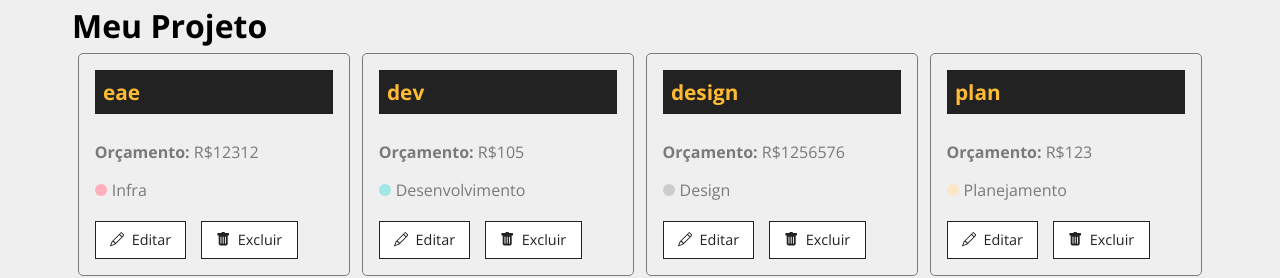
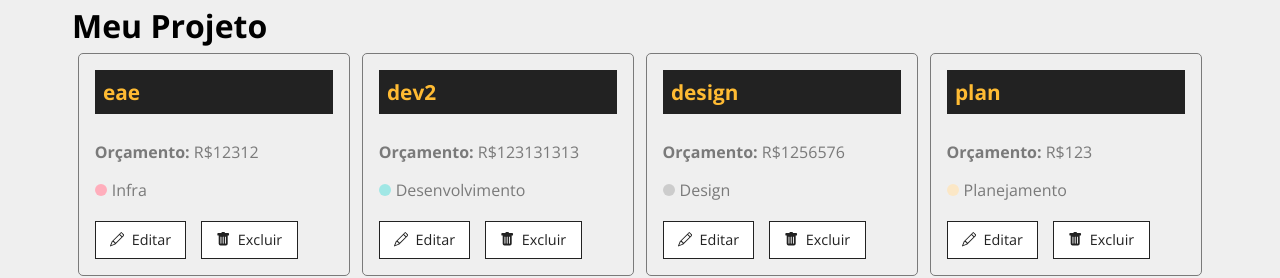
Before and after one commit to while-kaique/Projeto-React_01, a React (Create React App) app in the folder costs/: page /projects in a window 1280 px wide. Shown: the part 204-482 px from the top of the page. Built offline with nearby package versions, Linux system fonts and the light colour scheme; data requests are answered from the project's data file; the HTML template or start-up script is replaced by a standard one; a web font is replaced by a local one.

Commit message:
Continuação do update anterior

```diff
--- a/costs/db.json
+++ b/costs/db.json
@@ -12,8 +12,8 @@
       "id": 1
     },
     {
-      "name": "dev",
-      "budget": "105",
+      "name": "dev2",
+      "budget": "123131313",
       "category": {
         "id": "2",
         "name": "Desenvolvimento"
--- a/costs/src/components/pages/NewProject.jsx
+++ b/costs/src/components/pages/NewProject.jsx
@@ -20,9 +20,8 @@ function NewProject (){
             body: JSON.stringify(project)
         }).then(res => res.json())
         .then(data => {
-            console.log(data)
             const state = {message: "Projeto criado com sucesso"}
-            navigate("/projects",{ state})
+            navigate("/projects",{ state })
         })
         .catch(err => console.log(err))
     }
--- a/costs/src/components/pages/Project.jsx
+++ b/costs/src/components/pages/Project.jsx
@@ -1,18 +1,21 @@
 import styles from './Project.module.css'
 
-import {useParams} from 'react-router-dom'
+import {useParams, useNavigate} from 'react-router-dom'
 import { useState, useEffect } from 'react'
 import Loading from '../layout/Loading'
 
-
 import Container from '../layout/Container.jsx'
+import ProjectForm from '../projects/ProjectForm.jsx'
 
 function Project () {
 
     const { id } = useParams()
+    const navigate = useNavigate()
+
 
     const [project, setProject] = useState([])
     const [showProjectForm, setShowProjectForm] = useState(false)
+    const [updId, setUpdId] = useState(0)
 
     useEffect(()=> {
         setTimeout(() => {
@@ -31,6 +34,29 @@ function Project () {
 
     function toggleProjectForm(){
         setShowProjectForm(!showProjectForm)
+    }
+
+    function updateProject(project) {
+        console.log(id)
+        fetch(`http://localhost:5000/projects/${id}`, {
+            method: "PATCH",
+            headers: {
+                'Content-Type': 'application/json'
+            },
+            body: JSON.stringify(project)
+        }).then(res => res.json())
+        .then(data => {
+            setUpdId(updId + 1)
+            console.log(updId)
+            console.log(updId)
+            console.log(updId)
+            console.log(updId)
+            console.log(updId)
+            console.log(updId)
+            const state = {message: 'Projeto atualizado com sucesso!'}
+            navigate("/projects", { state, updId })
+        })
+        .catch(err => console.log(err + 'eeeeeeeeeeeeeeeeeeeeeeeeee'))
     }
 
     return (
@@ -57,7 +83,7 @@ function Project () {
                                 </div>
                             ) : (
                                 <div className={styles.project_info}>
-                                    <p>Formulário</p>
+                                    <ProjectForm handleSubmit={updateProject} btnText="Atualizar Projeto"/>
                                 </div>
                             )}
                         </div>
--- a/costs/src/components/pages/Projects.jsx
+++ b/costs/src/components/pages/Projects.jsx
@@ -19,9 +19,11 @@ function Projects (){
     let message = ''
     if(location.state){
         message = location.state.message
+        console.log(location.updId)
     }
 
     useEffect(()=>{
+
         setTimeout(() => {
             fetch('http://localhost:5000/projects', {
                 method: 'GET',
@@ -64,14 +66,30 @@ function Projects (){
             <Container customClass="start">
                 {projects.length > 0 &&
                 projects.map((project)=>{
-                    return <ProjectCard
+                    console.log(location.updId)
+                    return (
+                        project.id !== location.updId ? (
+                            <ProjectCard
                             id={project.id}
                             name={project.name}
                             budget={project.budget}
                             category={project.category.name}
                             key={project.id}
                             handleRemove={removeProject}
+                            customClass=""
                             />
+                        ) : (
+                            <ProjectCard
+                            id={project.id}
+                            name={project.name}
+                            budget={project.budget}
+                            category={project.category.name}
+                            key={project.id}
+                            handleRemove={removeProject}
+                            customClass="updated"
+                            />
+                        )
+                    )
                 })}
 
                 {!removeLoading && <Loading/>}
--- a/costs/src/components/projects/ProjectCard.jsx
+++ b/costs/src/components/projects/ProjectCard.jsx
@@ -3,7 +3,7 @@ import styles from "./ProjectCard.module.css"
 
 import {BsPencil, BsFillTrashFill} from 'react-icons/bs'
 
-function ProjectCard ({id, name, budget, category, handleRemove}){
+function ProjectCard ({id, name, budget, category, handleRemove, customClass}){
 
     const remove = (e) => {
         e.preventDefault()
--- a/costs/src/components/projects/ProjectForm.jsx
+++ b/costs/src/components/projects/ProjectForm.jsx
@@ -5,7 +5,7 @@ import Select from '../form/Select'
 import SubmitButton from '../form/SubmitButton'
 import styles from './ProjectForm.module.css'
 
-function ProjectForm ({handleSubmit, projectData ,btnText}){
+function ProjectForm ({handleSubmit, projectData, btnText}){
 
     const [categories, setCategories] = useState([])
     const [project, setProject] = useState(projectData || {})
```
Lines whose indentation alone changed are shown as unchanged.
